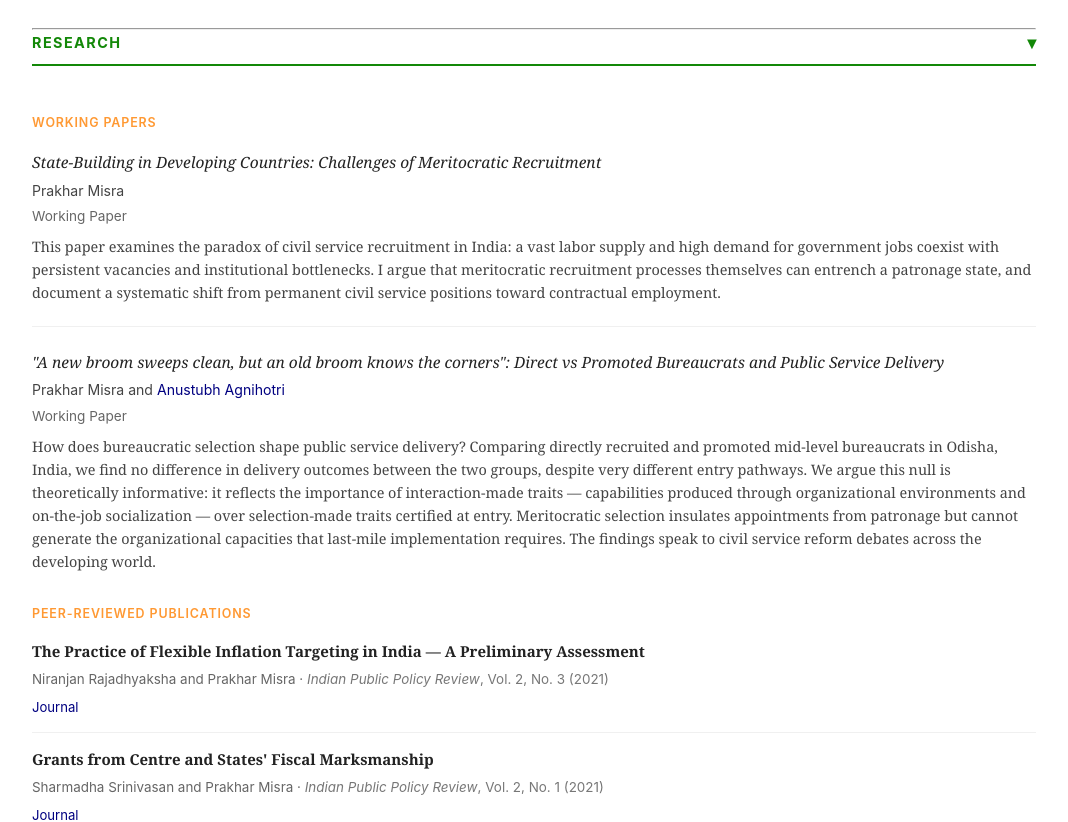
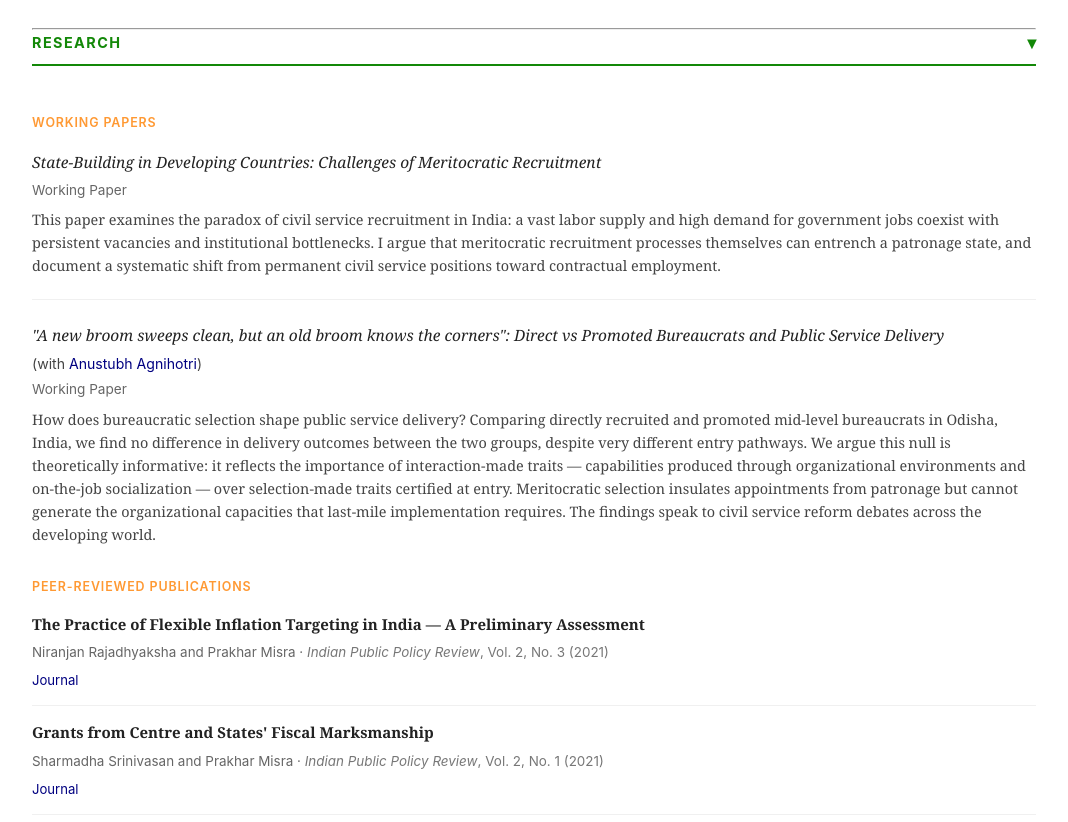
Before and after one commit to pmisra123/pmisra123.github.io, a Jekyll site: the page built from index.md, in a window 1280 px wide and 900 px high, scrolled down 595 px, cut to the strip 78-900 px from the top of the window. Shown: the whole strip, without its empty margins (106-1174 px from the left). Built offline with Jekyll 4.4.1, drawn with Linux system fonts in a browser that asks for light colours.

Commit message:
Remove author names from working papers; keep co-author credit on paper 2
First paper: remove 'Prakhar Misra' author line entirely.
Second paper: replace full author list with '(with Anustubh Agnihotri)'
linked to anustubhagnihotri.com.

Co-Authored-By: Claude Sonnet 4.6 <noreply@anthropic.com>

```diff
--- a/index.md
+++ b/index.md
@@ -33,13 +33,12 @@ layout: default
 <ul class="paper-list">
   <li class="paper-item">
     <div class="paper-title">State-Building in Developing Countries: Challenges of Meritocratic Recruitment</div>
-    <div class="paper-authors">Prakhar Misra</div>
     <div class="paper-venue">Working Paper</div>
     <div class="paper-desc">This paper examines the paradox of civil service recruitment in India: a vast labor supply and high demand for government jobs coexist with persistent vacancies and institutional bottlenecks. I argue that meritocratic recruitment processes themselves can entrench a patronage state, and document a systematic shift from permanent civil service positions toward contractual employment.</div>
   </li>
   <li class="paper-item">
     <div class="paper-title">"A new broom sweeps clean, but an old broom knows the corners": Direct vs Promoted Bureaucrats and Public Service Delivery</div>
-    <div class="paper-authors">Prakhar Misra and <a href="https://anustubhagnihotri.com" target="_blank">Anustubh Agnihotri</a></div>
+    <div class="paper-authors">(with <a href="https://anustubhagnihotri.com" target="_blank">Anustubh Agnihotri</a>)</div>
     <div class="paper-venue">Working Paper</div>
     <div class="paper-desc">How does bureaucratic selection shape public service delivery? Comparing directly recruited and promoted mid-level bureaucrats in Odisha, India, we find no difference in delivery outcomes between the two groups, despite very different entry pathways. We argue this null is theoretically informative: it reflects the importance of interaction-made traits — capabilities produced through organizational environments and on-the-job socialization — over selection-made traits certified at entry. Meritocratic selection insulates appointments from patronage but cannot generate the organizational capacities that last-mile implementation requires. The findings speak to civil service reform debates across the developing world.</div>
   </li>
```
